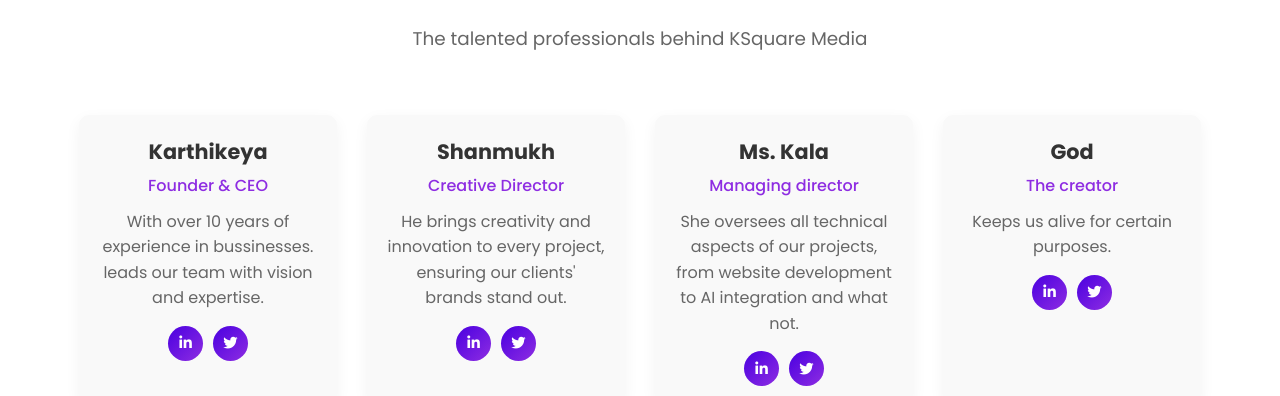
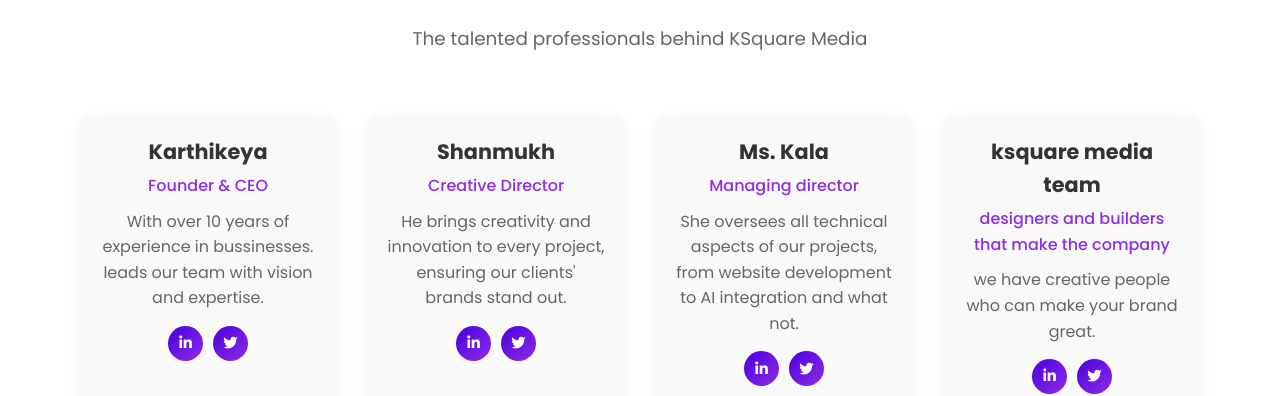
Before and after one commit to ShanmukhJava/ksquare-media, a plain HTML site: page about.html in a window 1280 px wide. Shown: the part 2120-2516 px from the top of the page. Drawn offline with nearby package versions, Linux system fonts and the light colour scheme.

Commit message:
changes in about page

```diff
--- a/about.html
+++ b/about.html
@@ -256,9 +256,13 @@
               /> -->
             </div>
             <div class="member-info">
-              <h3>God</h3>
-              <p class="position">The creator</p>
-              <p class="bio">Keeps us alive for certain purposes.</p>
+              <h3>ksquare media team</h3>
+              <p class="position">
+                designers and builders that make the company
+              </p>
+              <p class="bio">
+                we have creative people who can make your brand great.
+              </p>
               <div class="member-social">
                 <a href="#"><i class="fab fa-linkedin-in"></i></a>
                 <a href="#"><i class="fab fa-twitter"></i></a>
```
